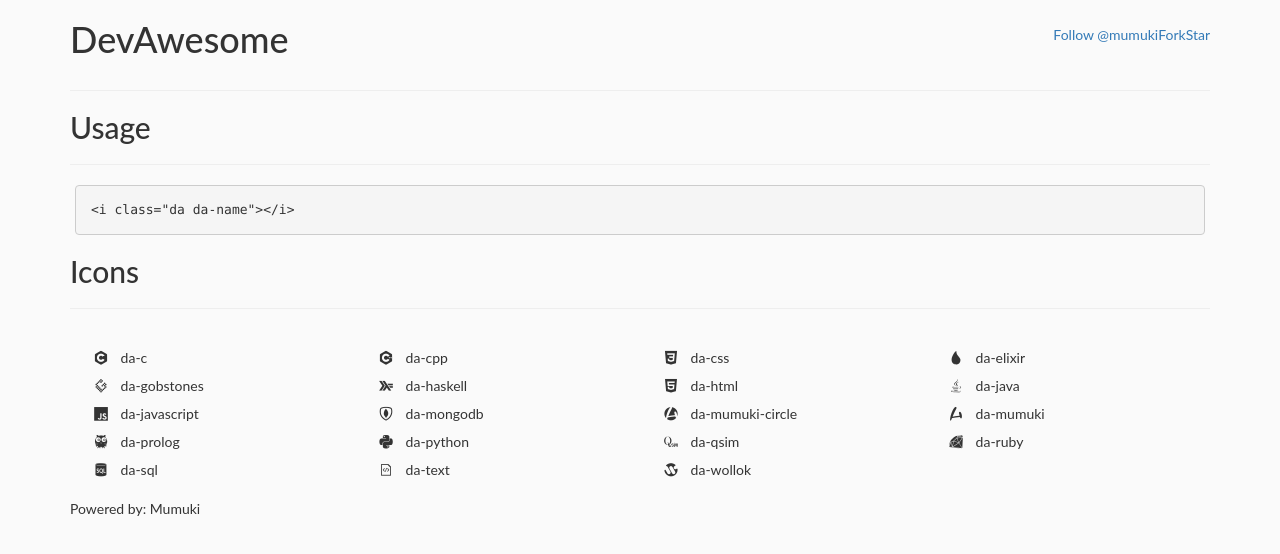
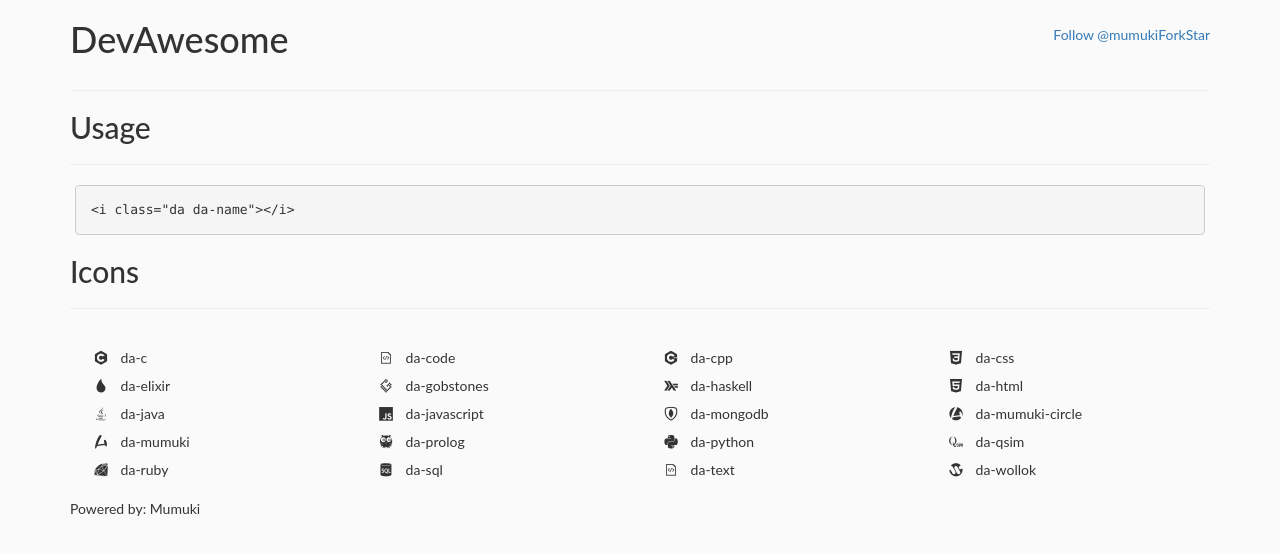
Before and after one commit to mumuki/dev-awesome, a website: page index.html in a window 1280 px wide. Drawn offline with nearby package versions, Linux system fonts and the light colour scheme.

Commit message:
welcome v0.4.1

```diff
--- a/codepoints.json
+++ b/codepoints.json
@@ -17,5 +17,6 @@
     "ruby": 61712,
     "text": 61713,
     "wollok": 61714,
-    "sql": 61715
+    "sql": 61715,
+    "code": 61716
 }
--- a/index.html
+++ b/index.html
@@ -51,12 +51,12 @@
 
 @font-face {
   font-family:"dev-awesome";
-  src:url("dist/fonts/dev-awesome.eot?8762fbb882283f5bbe49c7e315d59d97");
+  src:url("dist/fonts/dev-awesome.eot?44ee561dffd34651e60385fcb2ffcfc0");
   src:url("dist/fonts/dev-awesome.eot?#iefix") format("embedded-opentype"),
-		url("dist/fonts/dev-awesome.woff2?8762fbb882283f5bbe49c7e315d59d97") format("woff2"),
-		url("dist/fonts/dev-awesome.woff?8762fbb882283f5bbe49c7e315d59d97") format("woff"),
-		url("dist/fonts/dev-awesome.ttf?8762fbb882283f5bbe49c7e315d59d97") format("truetype"),
-		url("dist/fonts/dev-awesome.svg?8762fbb882283f5bbe49c7e315d59d97#dev-awesome") format("svg");
+		url("dist/fonts/dev-awesome.woff2?44ee561dffd34651e60385fcb2ffcfc0") format("woff2"),
+		url("dist/fonts/dev-awesome.woff?44ee561dffd34651e60385fcb2ffcfc0") format("woff"),
+		url("dist/fonts/dev-awesome.ttf?44ee561dffd34651e60385fcb2ffcfc0") format("truetype"),
+		url("dist/fonts/dev-awesome.svg?44ee561dffd34651e60385fcb2ffcfc0#dev-awesome") format("svg");
   font-weight:normal;
   font-style:normal;
 }
@@ -82,6 +82,11 @@
 
 .da-c:before {
   content:"\f101";
+}
+
+
+.da-code:before {
+  content:"\f114";
 }
 
 
@@ -203,6 +208,12 @@
           <div class="ol-lg-2 col-md-3 col-sm-4 dev-awesome-icons-item" data-name="c">
             <i class="da da-c"></i>
             da-c
+          </div>
+
+
+          <div class="ol-lg-2 col-md-3 col-sm-4 dev-awesome-icons-item" data-name="code">
+            <i class="da da-code"></i>
+            da-code
           </div>
 
 
```
Also changed, not shown: dist/css/dev-awesome.css, dist/fonts/dev-awesome.ttf, dist/fonts/dev-awesome.woff, dist/fonts/dev-awesome.woff2, dist/less/dev-awesome.less, dist/scss/_dev-awesome.scss, 2 other files.
